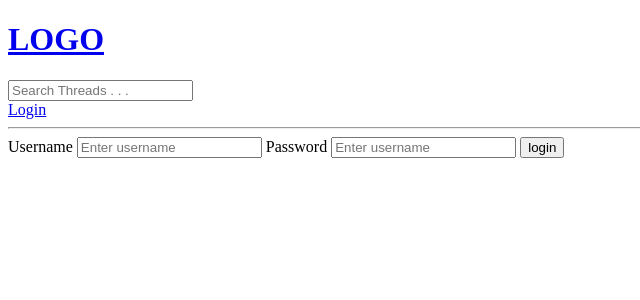
After one commit to bluestero/threadscape, a Django app: page /login/ in a window 1280 px wide. The commit adds this page. Shown: the top 300 px of the page, without its empty margins (0-640 px from the left). Run offline with Django 5.2, Linux system fonts and the light colour scheme.

Commit message:
Added login page and sessions.

```diff
--- a/threadscape/base/templates/base/home.html
+++ b/threadscape/base/templates/base/home.html
@@ -41,6 +41,9 @@
     <!--Threads div start-->
     <div>
 
+        <!--Room count-->
+        <h5>{{ room_count }} rooms available.</h5>
+
         <!--Link to create a new thread-->
         <a  href = "{% url 'create-thread' %}">Create Thread</a>
 
--- /dev/null
+++ b/threadscape/base/templates/base/login.html
@@ -0,0 +1,36 @@
+<!--Inheriting the main template-->
+{% extends 'main.html' %}
+
+<!--Loading the static files-->
+{% load static %}
+
+<!--Adding title-->
+{% block title %}Login Page{% endblock title %}
+
+<!--block content start-->
+{% block content %}
+
+<!--Main container div start-->
+<div>
+
+    <!-- Form for user login -->
+    <form method = "POST" action = "">
+
+        <!-- CSRF Token -->
+        {% csrf_token %}
+
+        <!-- Username field -->
+        <label>Username</label>
+        <input type = "text" name = "username" placeholder = "Enter username" />
+
+        <!-- Password Field -->
+        <label>Password</label>
+        <input type = "password" name = "password" placeholder = "Enter username" />
+
+        <!-- Submit button to login -->
+        <input type = "submit" value = "login" />
+    </form>
+
+<!--Main container div and block content end-->
+</div>
+{% endblock content %}
--- a/threadscape/base/templates/base/thread.html
+++ b/threadscape/base/templates/base/thread.html
@@ -12,6 +12,8 @@
 
     <!--Dummy data-->
     <h2>Thread {{ thread.id }} - {{ thread.name }}</h2>
+    <hr>
+    <h3>{{ thread.description }}</h3>
 
 <!--Main container div and block content end-->
 </div>
--- a/threadscape/base/urls.py
+++ b/threadscape/base/urls.py
@@ -5,6 +5,8 @@ from . import views
 #-URL patterns for the base app path-#
 urlpatterns = [
     path("", views.home, name = "home"),
+    path("login/", views.login_page, name = "login-page"),
+    path("logout/", views.logout_user, name = "logout-user"),
     path("thread/<str:pk>/", views.thread, name = "thread"),
     path("create-thread/", views.create_thread, name = "create-thread"),
     path("update-thread/<str:pk>/", views.update_thread, name = "update-thread"),
--- a/threadscape/base/views.py
+++ b/threadscape/base/views.py
@@ -1,5 +1,57 @@
+from . import models, forms
+from django.db.models import Q
+from django.contrib import messages
 from django.shortcuts import render, redirect
-from . import models, forms
+from django.contrib.auth.decorators import login_required
+from django.contrib.auth import authenticate, login, logout
+
+
+#-Function to render the login page-#
+def login_page(request):
+
+    #-Checking if method is POST, meaning form was submitted-#
+    if request.method == "POST":
+
+        #-Getting the user login details-#
+        username = request.POST.get("username")
+        password = request.POST.get("password")
+
+        #-Getting the record with the username from the User model-#
+        user = models.User.objects.filter(username = username)
+
+        #-Checkig if the user exists in our database-#
+        if user.exists():
+
+            #-Getting the user authenticated-#
+            user = authenticate(request, username = username, password = password)
+
+            #-Logging in the user and redirecting to the home directory if authentication is successful-#
+            if user:
+                login(request, user)
+                return redirect("home")
+
+
+            #-Throwing error if the authentication failed-#
+            else:
+                messages.error(request, f"Invalid password entered for '{username}'.")
+
+        #-Throwing error message if a user does not exist-#
+        else:
+            messages.error(request, f"User '{username}' does not exist.")
+
+    #-Creating the context object to render-#
+    context = {}
+
+    #-Returning the rendered page-#
+    return render(request, "base/login.html", context)
+
+
+#-Function to logout the user-#
+def logout_user(request):
+
+    #-Logging out the user and redirecting to the home page-#
+    logout(request)
+    return redirect("home")
 
 
 #-Function to render the homepage-#
@@ -9,11 +61,15 @@ def home(request):
     topic = request.GET.get("topic", "")
 
     #-Fetching all the thread and topic records-#
-    threads = models.Thread.objects.filter(topic__name__icontains = topic)
     topics = models.Topic.objects.all()
+    threads = models.Thread.objects.filter(
+        Q(topic__name__icontains = topic) |
+        Q(name__icontains = topic) |
+        Q(description__icontains = topic)
+    )
 
     #-Creating the context object to render-#
-    context = {"threads": threads, "topics": topics}
+    context = {"threads": threads, "topics": topics, "room_count": threads.count()}
 
     #-Returning the rendered page-#
     return render(request, "base/home.html", context)
@@ -47,6 +103,7 @@ def topic(request, pk):
 
 
 #-Function to render the thread creation page or create thread-#
+@login_required(login_url = "login-page")
 def create_thread(request):
 
     #-Creating the form object-#
@@ -71,6 +128,7 @@ def create_thread(request):
 
 
 #-Function to update the thread details-#
+@login_required(login_url = "login-page")
 def update_thread(request, pk):
 
     #-Getting the thread from the ID and filling the form with it-#
@@ -96,6 +154,7 @@ def update_thread(request, pk):
 
 
 #-Function to delete the selected thread-#
+@login_required(login_url = "login-page")
 def delete_thread(request, pk):
 
     #-Getting the thread for the given id-#
--- a/threadscape/templates/main.html
+++ b/threadscape/templates/main.html
@@ -16,6 +16,15 @@
 
     <!--Adding the navbar-->
     {% include 'navbar.html' %}
+
+    <!-- Code to display the flash messages -->
+    {% if messages %}
+    <ul class = "messages">
+        {% for message in messages %}
+        <li>{{ message }}</li>
+        {% endfor %}
+    </ul>
+    {% endif %}
 
     <!--Block content to be overridden-->
     {% block content %}
--- a/threadscape/templates/navbar.html
+++ b/threadscape/templates/navbar.html
@@ -3,8 +3,19 @@
     <h1>LOGO</h1>
 </a>
 
+<!-- Form to search for threads -->
 <form method = "GET" action = "{% url 'home' %}">
     <input type = "text" name = "topic" placeholder = "Search Threads . . .">
 </form>
 
+<!-- Displaying logout button if the user is authenticated -->
+ {% if request.user.is_authenticated %}
+ <a href = "{% url 'logout-user' %}">Logout</a>
+
+ <!-- Else displaying link to the login page -->
+ {% else %}
+ <a href = "{% url 'login-page' %}">Login</a>
+
+<!--Closing the if tag-->
+{% endif %}
 <hr>
```
